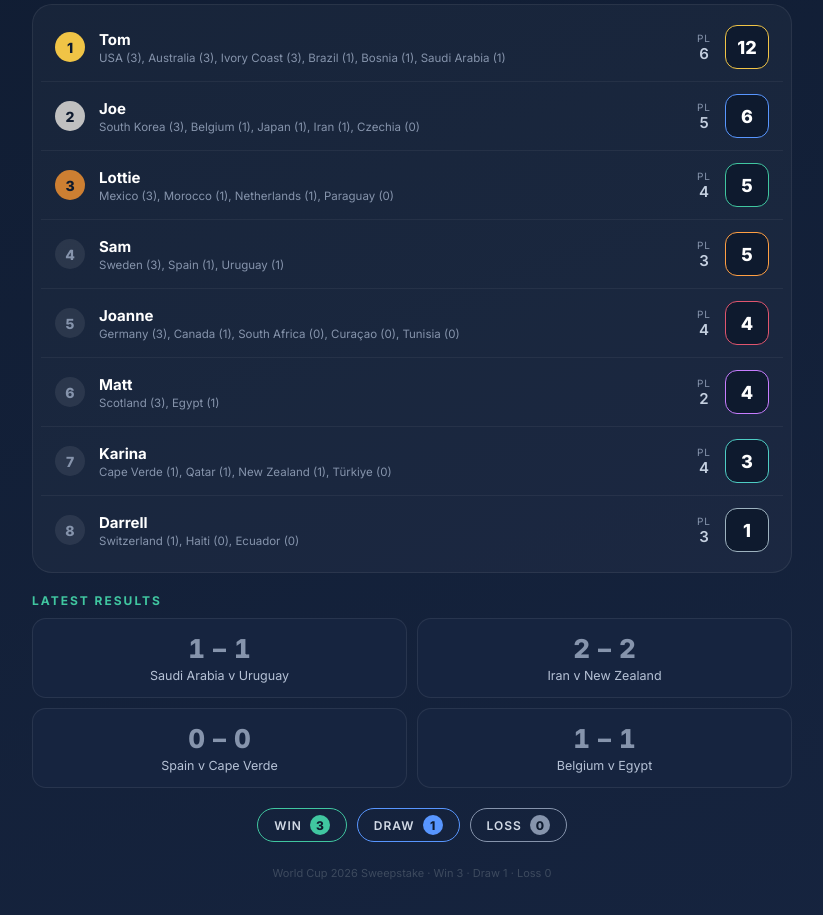
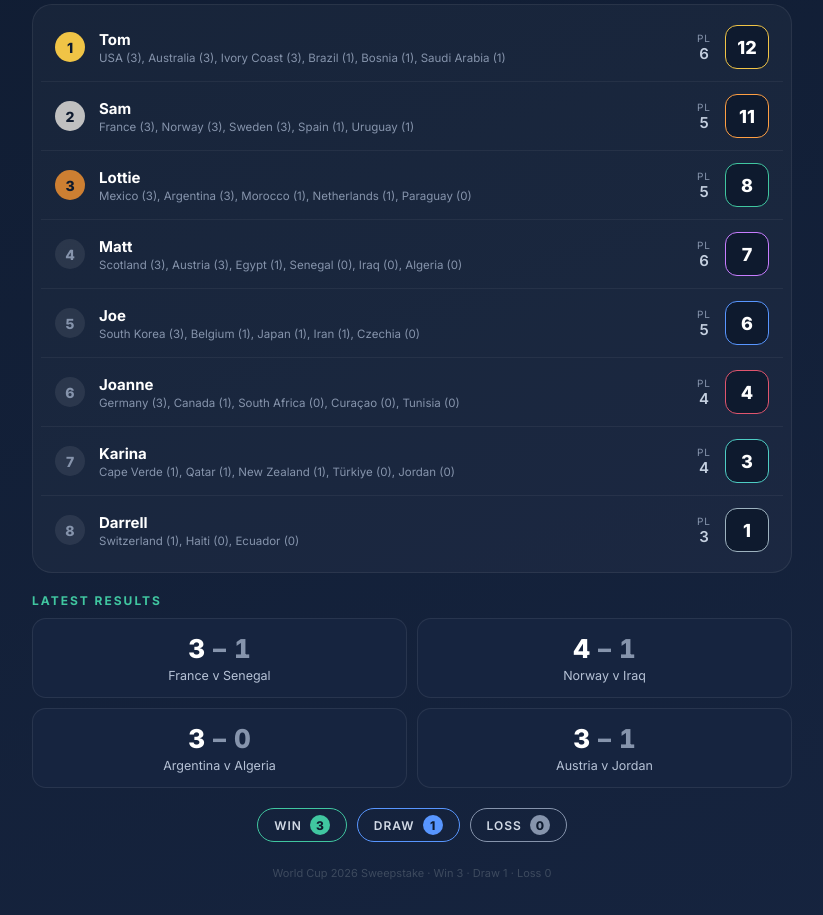
Before and after one commit to PortsDayOne/worldcup-sweepstake, a React (Vite) app in the folder sweepstake-site/: page / in a window 1280 px wide. Shown: the part 580-1495 px from the top of the page, without its empty margins (228-1051 px from the left). Built offline with nearby package versions, Linux system fonts and the light colour scheme.

Commit message:
Update data.js

```diff
--- a/sweepstake-site/src/data.js
+++ b/sweepstake-site/src/data.js
@@ -3,18 +3,18 @@
 //  After editing, save, commit & push to GitHub. The site updates itself.
 // =====================================================================
 
-export const LAST_UPDATED = "15 June 2026 · after 17 matches";
+export const LAST_UPDATED = "16 June 2026 · after 21 matches";
 
 // Each player: name, colour, total points, games played, and their teams.
 // Keep them in any order — the site sorts by points automatically.
 export const PLAYERS = [
   { name: "Tom",     color: "#F0C446", total: 12, played: 6, teams: "USA (3), Australia (3), Ivory Coast (3), Brazil (1), Bosnia (1), Saudi Arabia (1)" },
+  { name: "Sam",     color: "#FF9F43", total: 11, played: 5, teams: "France (3), Norway (3), Sweden (3), Spain (1), Uruguay (1)" },
+  { name: "Lottie",  color: "#40C6A0", total: 8,  played: 5, teams: "Mexico (3), Argentina (3), Morocco (1), Netherlands (1), Paraguay (0)" },
+  { name: "Matt",    color: "#C77DFF", total: 7,  played: 6, teams: "Scotland (3), Austria (3), Egypt (1), Senegal (0), Iraq (0), Algeria (0)" },
   { name: "Joe",     color: "#5896FF", total: 6,  played: 5, teams: "South Korea (3), Belgium (1), Japan (1), Iran (1), Czechia (0)" },
-  { name: "Lottie",  color: "#40C6A0", total: 5,  played: 4, teams: "Mexico (3), Morocco (1), Netherlands (1), Paraguay (0)" },
-  { name: "Sam",     color: "#FF9F43", total: 5,  played: 3, teams: "Sweden (3), Spain (1), Uruguay (1)" },
   { name: "Joanne",  color: "#E0556E", total: 4,  played: 4, teams: "Germany (3), Canada (1), South Africa (0), Curaçao (0), Tunisia (0)" },
-  { name: "Matt",    color: "#C77DFF", total: 4,  played: 2, teams: "Scotland (3), Egypt (1)" },
-  { name: "Karina",  color: "#4ECDC4", total: 3,  played: 4, teams: "Cape Verde (1), Qatar (1), New Zealand (1), Türkiye (0)" },
+  { name: "Karina",  color: "#4ECDC4", total: 3,  played: 4, teams: "Cape Verde (1), Qatar (1), New Zealand (1), Türkiye (0), Jordan (0)" },
   { name: "Darrell", color: "#9DB2BF", total: 1,  played: 3, teams: "Switzerland (1), Haiti (0), Ecuador (0)" },
 ];
 
@@ -26,12 +26,13 @@ export const PROGRESSION = [
   { day: "14 Jun",    Tom: 11, Lottie: 5, Joe: 4, Joanne: 4, Matt: 3, Sam: 0, Karina: 1, Darrell: 1 },
   { day: "15 Jun",    Tom: 11, Lottie: 5, Joe: 5, Joanne: 4, Matt: 4, Sam: 4, Karina: 2, Darrell: 1 },
   { day: "15 Jun pm", Tom: 12, Lottie: 5, Joe: 6, Joanne: 4, Matt: 4, Sam: 5, Karina: 3, Darrell: 1 },
+  { day: "16 Jun",    Tom: 12, Lottie: 8, Joe: 6, Joanne: 4, Matt: 7, Sam: 11, Karina: 3, Darrell: 1 },
 ];
 
 // Most recent results to show as score cards.
 export const RECENT = [
-  { a: "Saudi Arabia", ga: 1, gb: 1, b: "Uruguay" },
-  { a: "Iran", ga: 2, gb: 2, b: "New Zealand" },
-  { a: "Spain", ga: 0, gb: 0, b: "Cape Verde" },
-  { a: "Belgium", ga: 1, gb: 1, b: "Egypt" },
+  { a: "France", ga: 3, gb: 1, b: "Senegal" },
+  { a: "Norway", ga: 4, gb: 1, b: "Iraq" },
+  { a: "Argentina", ga: 3, gb: 0, b: "Algeria" },
+  { a: "Austria", ga: 3, gb: 1, b: "Jordan" },
 ];
```
